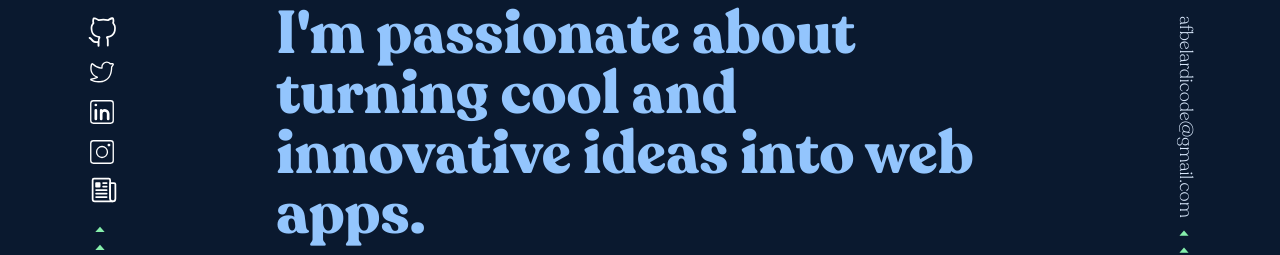
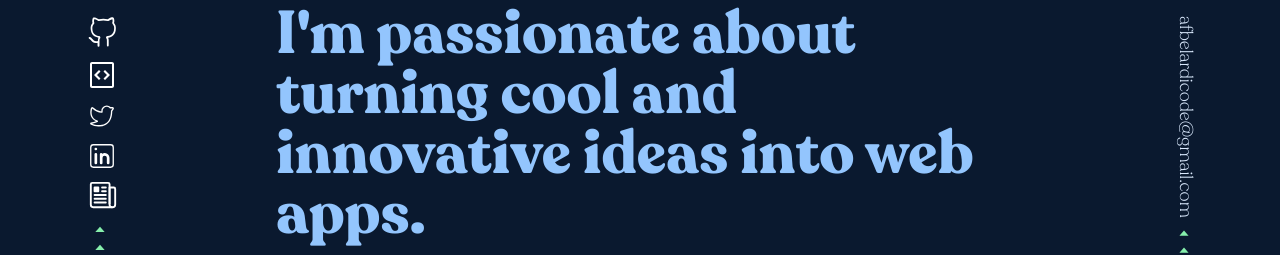
Before and after one commit to afbelardi/new-portfolio, a Next.js app: page / in a window 1280 px wide. Shown: the part 392-647 px from the top of the page. Built offline with nearby package versions, Linux system fonts and the light colour scheme.

Commit message:
added github gists icon to sidebar. Removed instagram

```diff
--- a/src/components/Sidebars.js
+++ b/src/components/Sidebars.js
@@ -1,8 +1,8 @@
 import { BiCaretUp } from 'react-icons/bi';
 import { VscGithubAlt } from 'react-icons/vsc';
 import { CiTwitter, CiLinkedin, CiInstagram } from 'react-icons/ci';
-import { SlSocialLinkedin, SlSocialInstagram } from 'react-icons/sl';
 import { IoNewspaperOutline } from 'react-icons/io5';
+import { GoGist } from 'react-icons/go';
 
 export default function Sidebars() {
 
@@ -29,7 +29,10 @@ export default function Sidebars() {
             <div className="hidden md:justify-center md:ml-5 md:mb-2 lg:z-50 xl:ml-20 lg:absolute lg:ml-10 md:items-center md:w-11 md:flex-col md:flex md:bottom-0 md:left-0 md:fixed md:h-96">
             <div className="flex flex-col items-end h-1/2">
                 <a href="https://www.github.com/afbelardi" target="_blank" rel="noreferrer" title="Github">
-                    <VscGithubAlt className="mb-2 text-white" size={32}/>
+                    <VscGithubAlt className="mb-3 text-white" size={32}/>
+                </a>
+                <a href="https://gist.github.com/afbelardi" target="_blank" rel="noreferrer" title="Gists">
+                    <GoGist className="mb-2 text-white" size={32}/>
                 </a>
                 <a href="https://www.twitter.com/afbelardi" target="_blank" rel="noreferrer" title="Twitter">
                     <CiTwitter className="mb-2 text-white" size={32}/>
@@ -37,11 +40,8 @@ export default function Sidebars() {
                 <a href="https://www.linkedin.com/in/afbelardi" target="_blank" rel="noreferrer" title="LinkedIn">
                     <CiLinkedin className="mb-2 text-white" size={32} />
                 </a>
-                <a href="https://www.instagram.com/afbelardi" target="_blank" rel="noreferrer" title="Instagram">
-                    <CiInstagram className="mb-2 text-white" size={32} />
-                </a>
                 <a href="/AlexBelardiResume.pdf" target="_blank" rel="noreferrer" title="View Resume">
-                    <IoNewspaperOutline className="mb-2 text-white" size={28} />
+                    <IoNewspaperOutline className="mb-2 text-white" size={30} />
                 </a>
             </div>
           <div className="flex-col mt-3">
```
